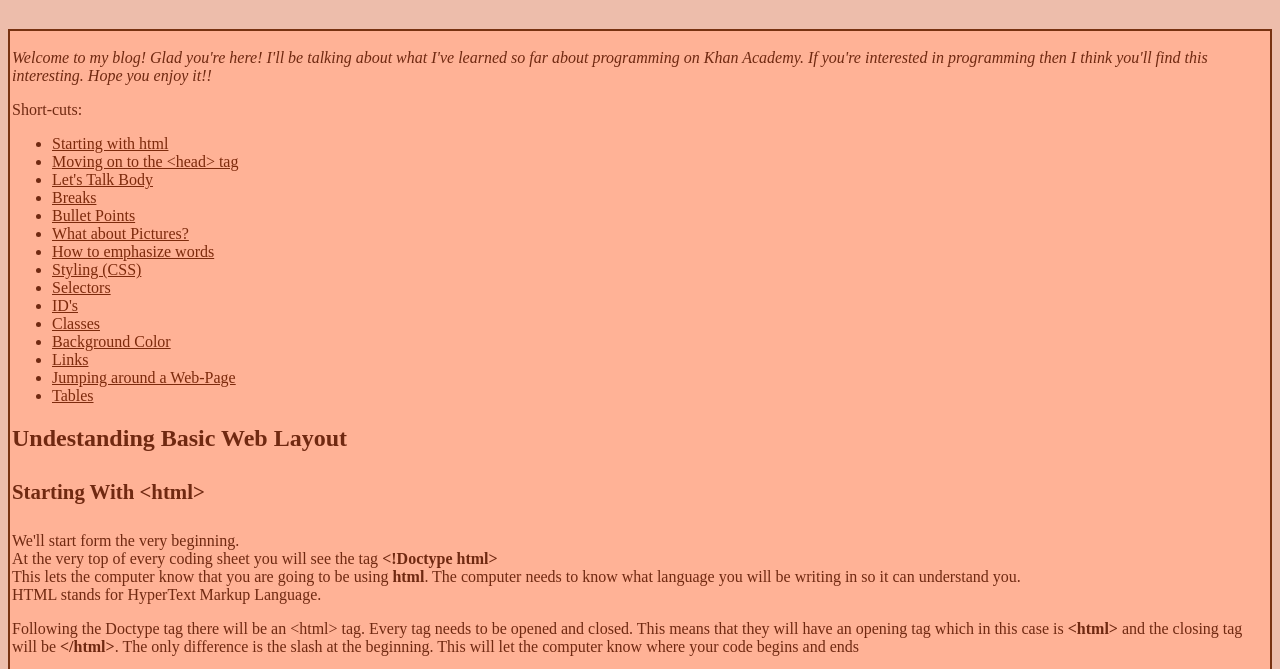
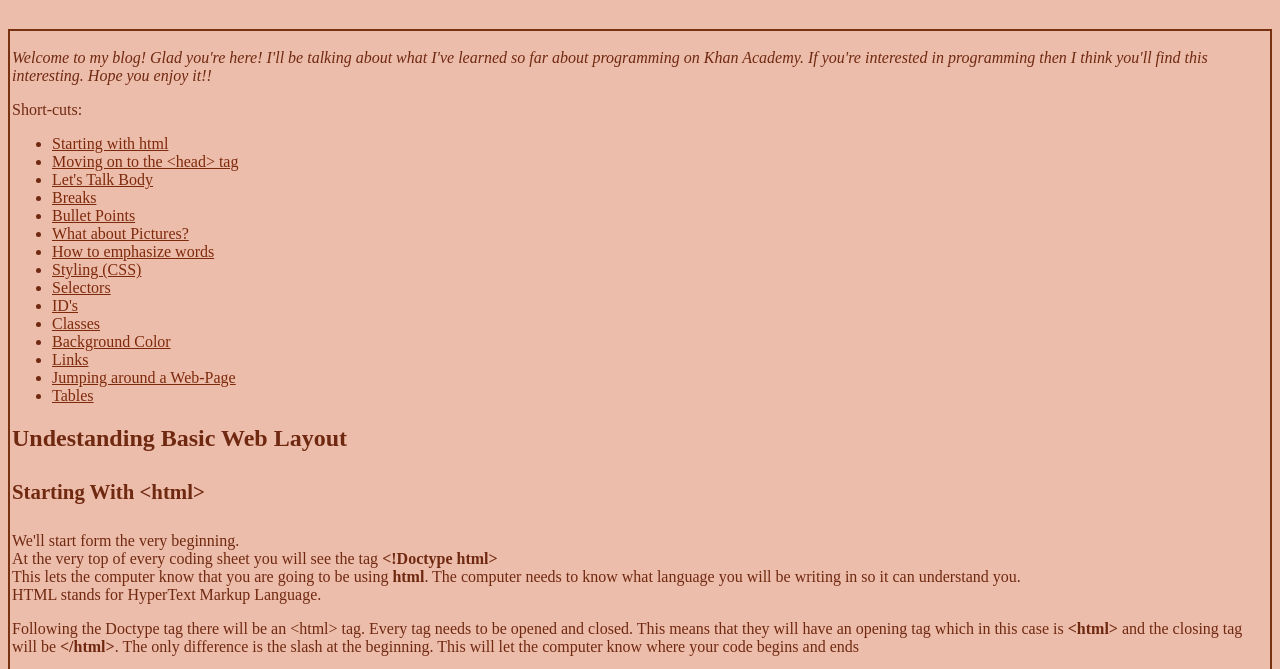
Before and after one commit to nyabisa/nyabisa.gethub.io, a plain HTML site: page index.html in a window 1280 px wide. Shown: the part 120-789 px from the top of the page. Drawn offline with Linux system fonts and the light colour scheme.

Commit message:
Update index.html

```diff
--- a/index.html
+++ b/index.html
@@ -50,7 +50,6 @@ Blog website
                 border:2px solid rgb(120, 50, 17);
                margin-bottom: 4px;
                 padding: 2px;
-              background-color:rgb(255, 178, 150 );
           }
 
         </style>
```
